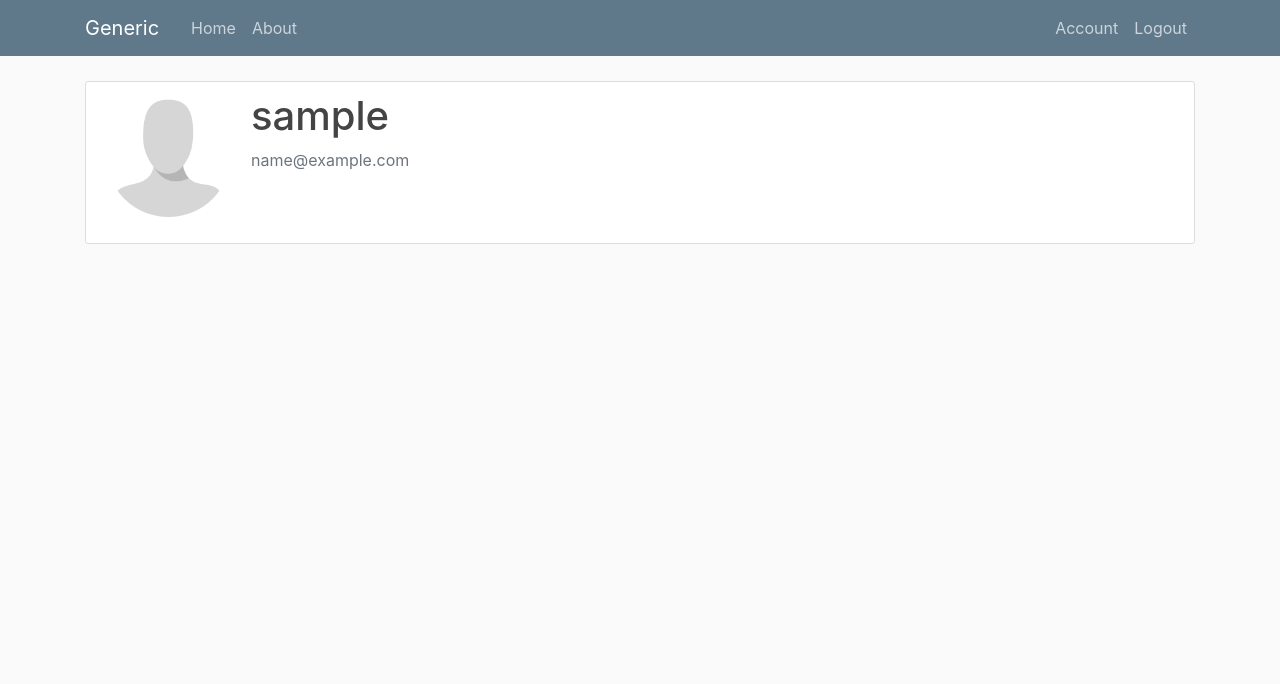
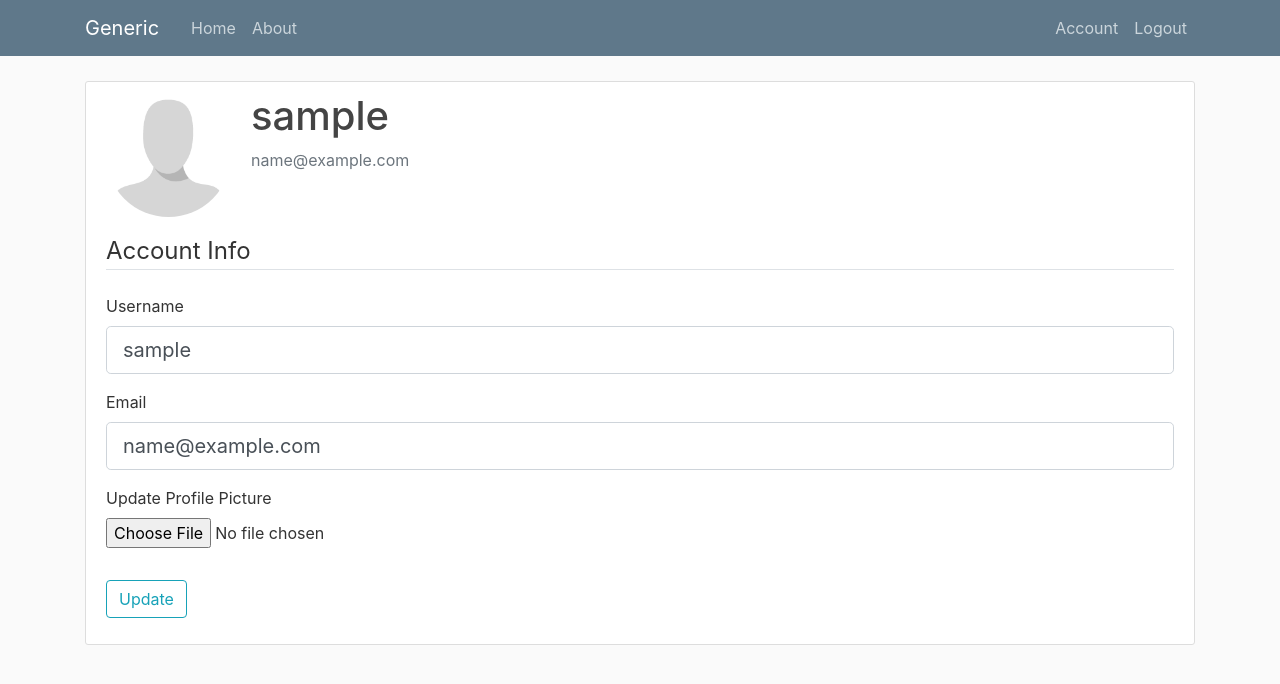
Before and after one commit to GreatBahram/Flask-Blogging, a Flask app: page /account in a window 1280 px wide. Shown: the top 684 px of the page. Run offline with Flask 2, Linux system fonts and the light colour scheme; the visitor is signed in with stand-in values (Sample User, id 1); data comes from the database, SQL or seed files in the repository; some libraries are stand-ins or nearby versions.

Commit message:
Add user info and update its data into app

```diff
--- a/app/__init__.py
+++ b/app/__init__.py
@@ -1,4 +1,7 @@
 # app/__init__.py
+
+import os
+import secrets
 
 # third-party imports
 from flask import (Flask, abort, flash, redirect, render_template, request,
@@ -7,6 +10,7 @@ from flask_bcrypt import Bcrypt
 from flask_login import (LoginManager, current_user, login_required,
                          login_user, logout_user)
 from flask_sqlalchemy import SQLAlchemy
+from PIL import Image
 
 # local imports
 from config import app_config
@@ -23,7 +27,7 @@ def create_app(config_name):
 
     # Circular problem
     from app.models import UserModel
-    from app.forms import LoginForm, RegistrationForm
+    from app.forms import LoginForm, RegistrationForm, UpdateAccountForm
 
     bcrypt = Bcrypt(app)
 
@@ -83,11 +87,39 @@ def create_app(config_name):
         logout_user()
         return redirect(url_for('home_page'))
 
-    @app.route('/account')
+    def save_picture(form_picture):
+        random_hex = secrets.token_hex(8)
+        _, f_ext = os.path.splitext(form_picture.filename)
+        picture_fn = random_hex + f_ext
+        picture_path = os.path.join(app.root_path, 'static/profile_pics', picture_fn)
+        print(picture_path)
+
+        output_size = (125, 125)
+        i = Image.open(form_picture)
+        i.thumbnail(output_size)
+        i.save(picture_path)
+
+        return picture_fn
+
+    @app.route("/account", methods=['GET', 'POST'])
     @login_required
     def user_info():
+        form = UpdateAccountForm()
+        if form.validate_on_submit():
+            if form.picture.data:
+                picture_file = save_picture(form.picture.data)
+                current_user.image_file = picture_file
+            current_user.username = form.username.data
+            current_user.email = form.email.data
+            db.session.commit()
+            flash('Your account has been updated!', 'success')
+            return redirect(url_for('user_info'))
+        elif request.method == 'GET':
+            form.username.data = current_user.username
+            form.email.data = current_user.email
         image_file = url_for('static', filename='profile_pics/' + current_user.image_file)
-        return render_template('account.html', title="User Info", image_file=image_file)
+        return render_template('account.html', title='Account',
+                image_file=image_file, form=form)
 
     @app.errorhandler(401)
     def forbidden(error):
--- a/app/forms.py
+++ b/app/forms.py
@@ -42,22 +42,21 @@ class LoginForm(FlaskForm):
 
 
 class UpdateAccountForm(FlaskForm):
-    """
-    Form for users to create new account
-    """
-    username = StringField('Username', validators=[DataRequired(), Length(min=3, max=20)])
-    email = StringField('Email', validators=[DataRequired(), Email()])
-    picture = FileField('Update profile picture', validators=[FileAllowed(['jpg', 'png'])])
+    username = StringField('Username',
+                           validators=[DataRequired(), Length(min=2, max=20)])
+    email = StringField('Email',
+                        validators=[DataRequired(), Email()])
+    picture = FileField('Update Profile Picture', validators=[FileAllowed(['jpg', 'png'])])
     submit = SubmitField('Update')
 
     def validate_username(self, username):
         if username.data != current_user.username:
-            user = UserModel.query.filter_by(username=username.data).first()
+            user = User.query.filter_by(username=username.data).first()
             if user:
                 raise ValidationError('That username is taken. Please choose a different one.')
 
     def validate_email(self, email):
         if email.data != current_user.email:
-            user = UserModel.query.filter_by(email=email.data).first()
+            user = User.query.filter_by(email=email.data).first()
             if user:
                 raise ValidationError('That email is taken. Please choose a different one.')
--- a/app/templates/account.html
+++ b/app/templates/account.html
@@ -1,12 +1,57 @@
-{% extends 'base.html' %}
+{% extends "base.html" %}
 {% block content %}
 <div class="content-section">
     <div class="media">
-        <img class="rounded-circle account-img" src="{{ image_file }}"> <div class="media-body">
+        <img class="rounded-circle account-img" src="{{ image_file }}">
+        <div class="media-body">
             <h2 class="account-heading">{{ current_user.username }}</h2>
             <p class="text-secondary">{{ current_user.email }}</p>
         </div>
     </div>
-    <!-- FORM HERE -->
+    <form method="POST" action="" enctype="multipart/form-data">
+        {{ form.hidden_tag() }}
+        <fieldset class="form-group">
+            <legend class="border-bottom mb-4">Account Info</legend>
+            <div class="form-group">
+                {{ form.username.label(class="form-control-label") }}
+
+                {% if form.username.errors %}
+                {{ form.username(class="form-control form-control-lg is-invalid") }}
+                <div class="invalid-feedback">
+                    {% for error in form.username.errors %}
+                    <span>{{ error }}</span>
+                    {% endfor %}
+                </div>
+                {% else %}
+                {{ form.username(class="form-control form-control-lg") }}
+                {% endif %}
+            </div>
+            <div class="form-group">
+                {{ form.email.label(class="form-control-label") }}
+                {% if form.email.errors %}
+                {{ form.email(class="form-control form-control-lg is-invalid") }}
+                <div class="invalid-feedback">
+                    {% for error in form.email.errors %}
+                    <span>{{ error }}</span>
+                    {% endfor %}
+                </div>
+                {% else %}
+                {{ form.email(class="form-control form-control-lg") }}
+                {% endif %}
+            </div>
+            <div class="form-group">
+                {{ form.picture.label() }}
+                {{ form.picture(class="form-control-file") }}
+                {% if form.picture.errors %}
+                {% for error in form.picture.errors %}
+                <span class="text-danger">{{ error }}</span></br>
+                {% endfor %}
+                {% endif %}
+            </div>
+        </fieldset>
+        <div class="form-group">
+            {{ form.submit(class="btn btn-outline-info") }}
+        </div>
+    </form>
 </div>
 {% endblock content %}
```
